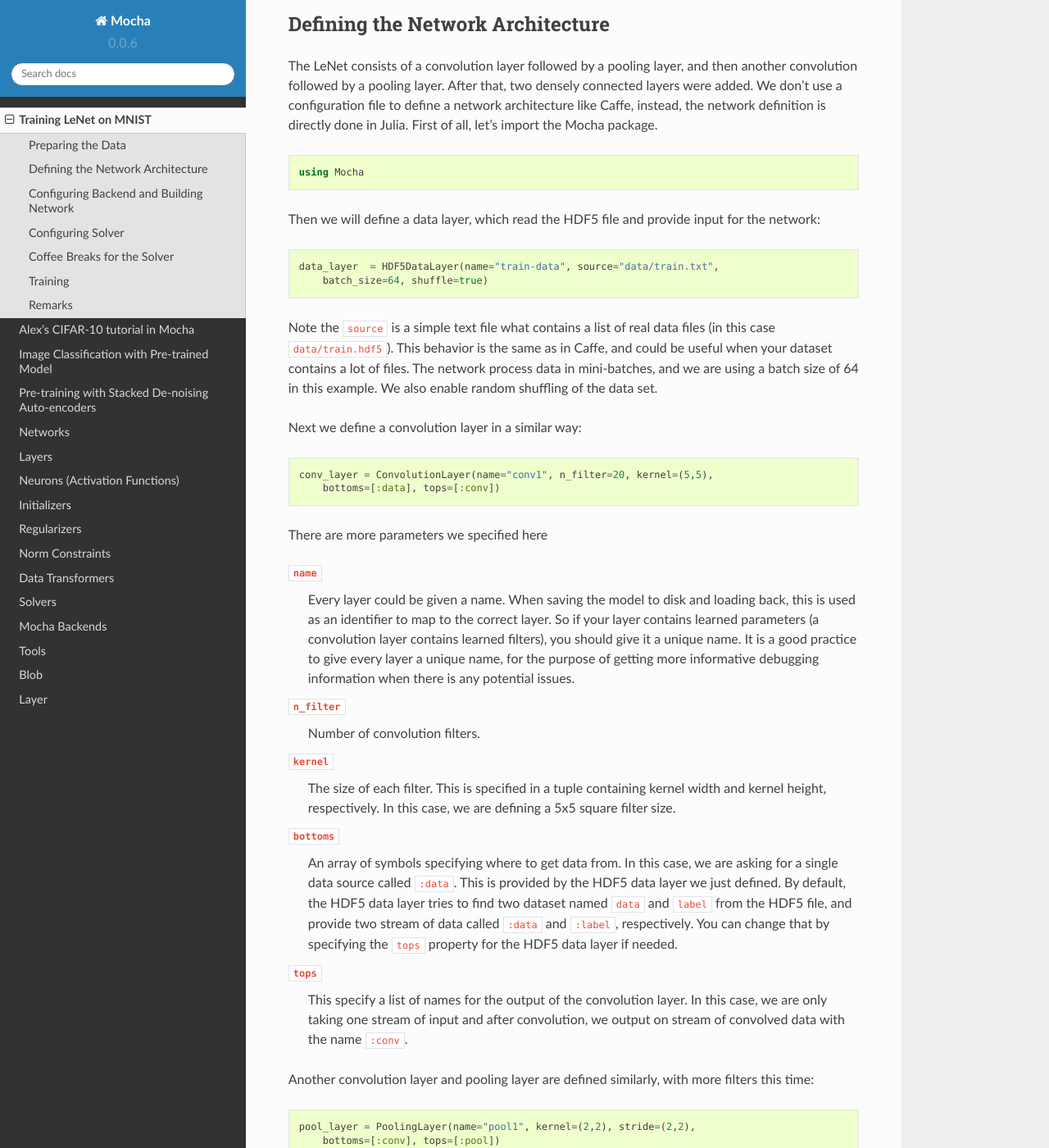
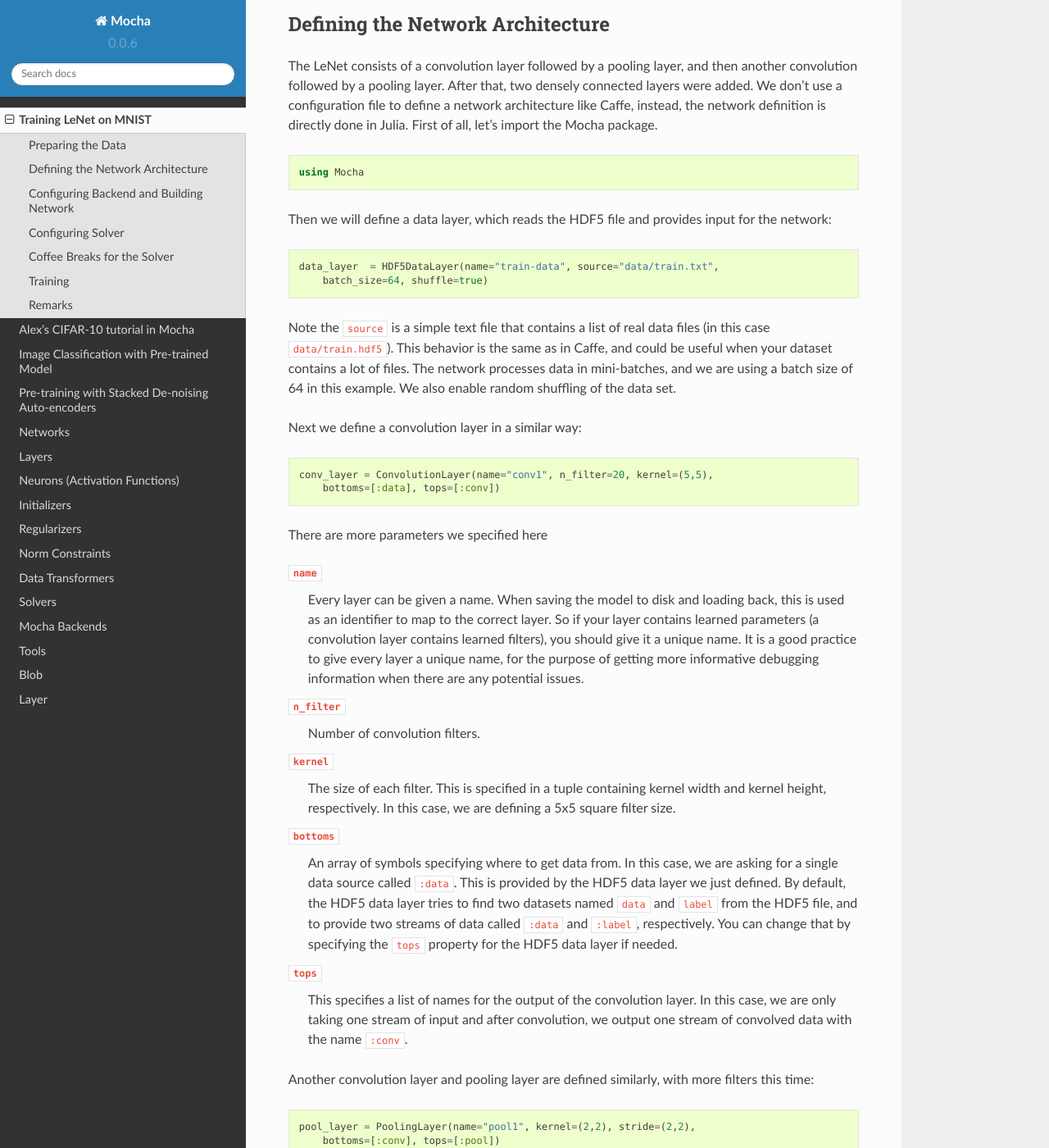
Before and after one commit to pluskid/Mocha.jl, a Sphinx documentation site: the page built from docs/tutorial/mnist.rst, in a window 1280 px wide and 1400 px high, scrolled down 617 px. Shown: the whole window at 82% size. Built offline with Sphinx 7.4.7 and the Read the Docs theme 2.0.0, drawn with Linux system fonts in a browser that asks for light colours; some of the changed text lies outside the part shown.

Commit message:
tutorial typos

```diff
--- a/docs/tutorial/mnist.rst
+++ b/docs/tutorial/mnist.rst
@@ -18,14 +18,14 @@
 Preparing the Data
 ------------------
 
-`MNIST <http://yann.lecun.com/exdb/mnist/>`_ is handwritten digit
+`MNIST <http://yann.lecun.com/exdb/mnist/>`_ is a handwritten digit
 recognition dataset containing 60,000 training examples and 10,000
 test examples. Each example is a 28x28 single channel grayscale
 image. The dataset in a binary format could be downloaded from `Yann
 LeCun's website <http://yann.lecun.com/exdb/mnist/>`_. We have created
 a script ``get-mnist.sh`` to download the dataset, and it will call
-``mnist.convert.jl`` to convert the binary dataset into HDF5 file that
-Mocha could read.
+``mnist.convert.jl`` to convert the binary dataset into a HDF5 file that
+Mocha can read.
 
 When the conversion finishes, ``data/train.hdf5`` and
 ``data/test.hdf5`` will be generated.
@@ -44,7 +44,7 @@
 
    using Mocha
 
-Then we will define a data layer, which read the HDF5 file and provide
+Then we will define a data layer, which reads the HDF5 file and provides
 input for the network:
 
 .. code-block:: julia
@@ -52,10 +52,10 @@
    data_layer  = HDF5DataLayer(name="train-data", source="data/train.txt",
        batch_size=64, shuffle=true)
 
-Note the ``source`` is a simple text file what contains a list of real
+Note the ``source`` is a simple text file that contains a list of real
 data files (in this case ``data/train.hdf5``). This behavior is the
 same as in Caffe, and could be useful when your dataset contains a lot
-of files. The network process data in mini-batches, and we are using a batch
+of files. The network processes data in mini-batches, and we are using a batch
 size of 64 in this example. We also enable random shuffling of the data set.
 
 Next we define a convolution layer in a similar way:
@@ -68,13 +68,13 @@
 There are more parameters we specified here
 
 ``name``
-  Every layer could be given a name. When saving the model to
+  Every layer can be given a name. When saving the model to
   disk and loading back, this is used as an identifier to map to the
   correct layer. So if your layer contains learned parameters (a
   convolution layer contains learned filters), you should give it a
   unique name. It is a good practice to give every layer a unique name,
   for the purpose of getting more informative debugging information
-  when there is any potential issues.
+  when there are any potential issues.
 ``n_filter``
   Number of convolution filters.
 ``kernel``
@@ -85,14 +85,14 @@
   An array of symbols specifying where to get data from. In this case,
   we are asking for a single data source called ``:data``. This is
   provided by the HDF5 data layer we just defined. By default, the
-  HDF5 data layer tries to find two dataset named ``data`` and
-  ``label`` from the HDF5 file, and provide two stream of data called
+  HDF5 data layer tries to find two datasets named ``data`` and
+  ``label`` from the HDF5 file, and to provide two streams of data called
   ``:data`` and ``:label``, respectively. You can change that by
   specifying the ``tops`` property for the HDF5 data layer if needed.
 ``tops``
-  This specify a list of names for the output of the convolution
+  This specifies a list of names for the output of the convolution
   layer. In this case, we are only taking one stream of input and
-  after convolution, we output on stream of convolved data with the
+  after convolution, we output one stream of convolved data with the
   name ``:conv``.
 
 Another convolution layer and pooling layer are defined similarly,
@@ -121,8 +121,8 @@
    fc2_layer  = InnerProductLayer(name="ip2", output_dim=10,
        bottoms=[:ip1], tops=[:ip2])
 
-Everything should be self-evidence. The ``output_dim`` property of an
-inner product layer specify the dimension of the output. Note the
+Everything should be self-evident. The ``output_dim`` property of an
+inner product layer specifies the dimension of the output. Note the
 dimension of the input is automatically determined from the bottom
 data stream.
 
```
Also changed, not shown: other parts of docs/tutorial/mnist.rst (+2 -2 lines).
